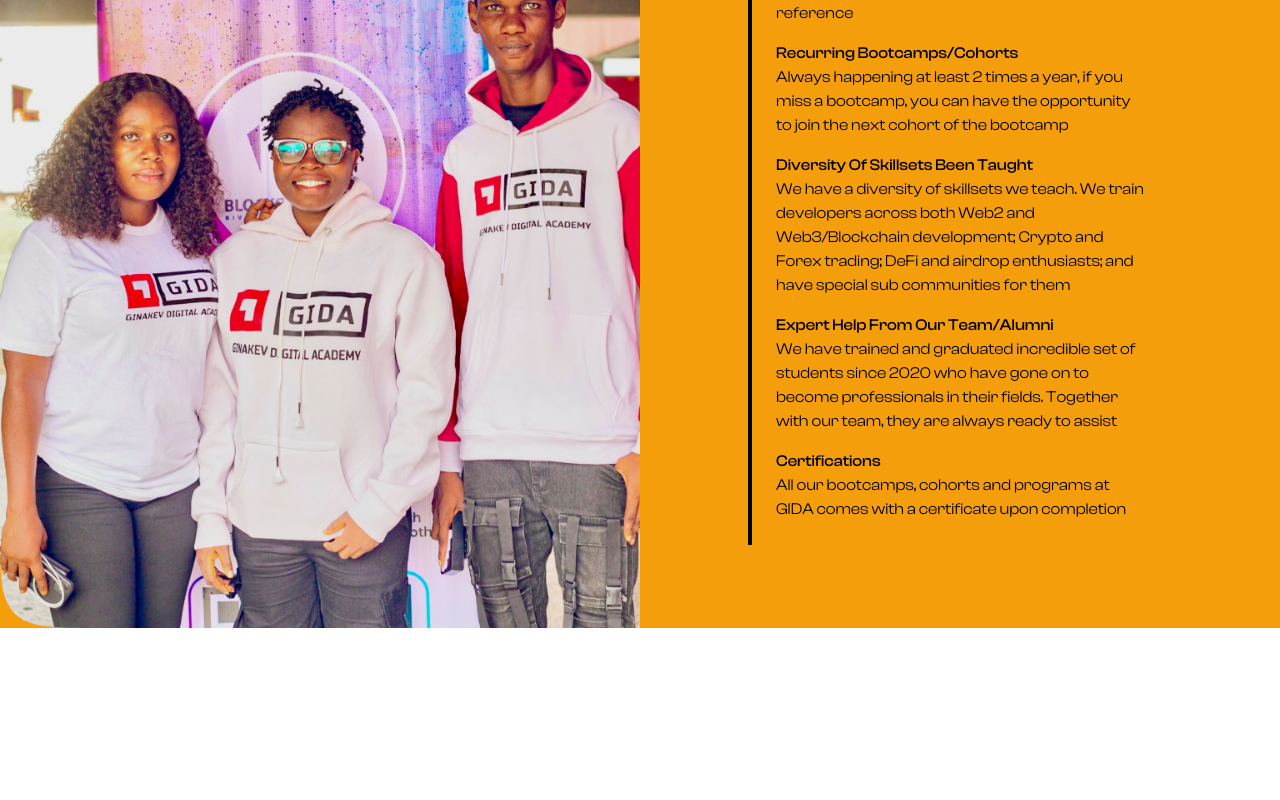
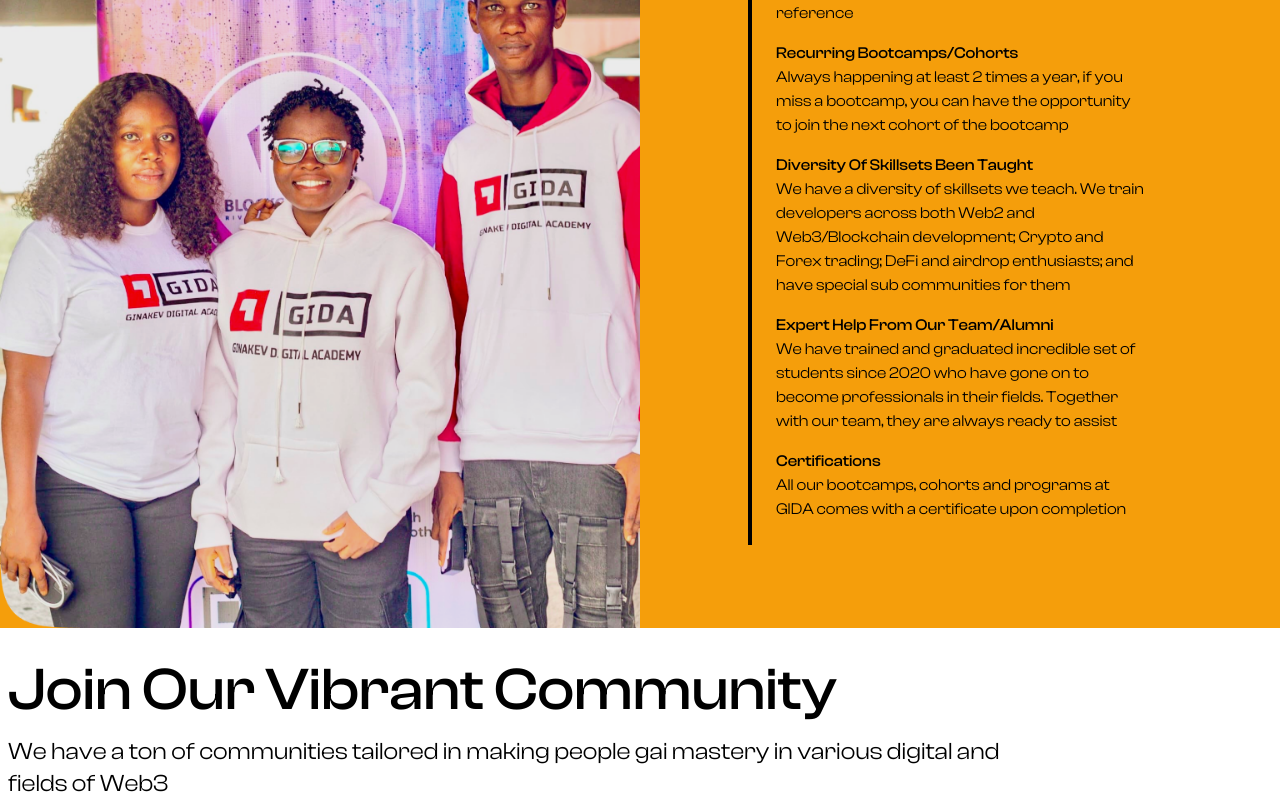
Before and after one commit to wheval/gid, a Next.js app: page /homepage in a window 1280 px wide. Shown: the part 211-1011 px from the top of the page. Before the commit the page ends 839 px from the top, so only its background shows below. Built offline with nearby package versions, Linux system fonts and the light colour scheme.

Commit message:
Added JoinCommunitySection

```diff
--- /dev/null
+++ b/app/(homepage)/JoinCommunity.jsx
@@ -0,0 +1,16 @@
+import React from 'react'
+
+const JoinCommunity = () => {
+  return (
+    <div className="mt-8 pl-2">
+      <h1 className="text-6xl font-medium mb-4">Join Our Vibrant Community</h1>
+      <div>
+        <p className="text-2xl">We have a ton of communities tailored in making people gai mastery in various digital and</p>
+        <p className="text-2xl">fields of Web3</p>
+      </div>
+
+    </div>
+  )
+}
+
+export default JoinCommunity
--- a/app/homepage/page.jsx
+++ b/app/homepage/page.jsx
@@ -1,10 +1,12 @@
 import React from 'react'
 import WhyWeDifferent from '../(homepage)/WhyWeDifferent'
+import JoinCommunity from '../(homepage)/JoinCommunity'
 
 const HomePage = () => {
   return (
     <div>
       <WhyWeDifferent/>
+      <JoinCommunity/>
     </div>
   )
 }
```
